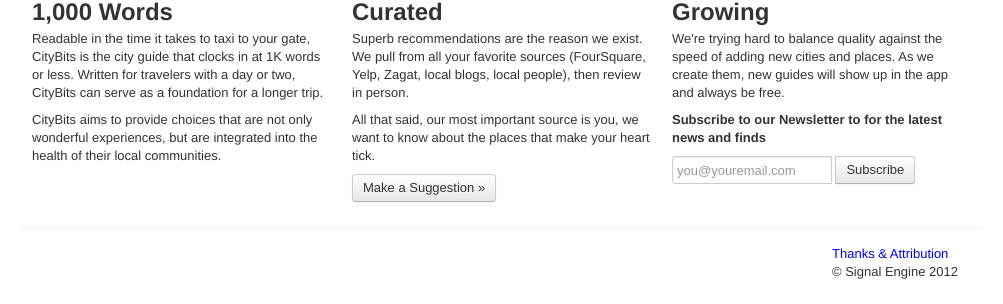
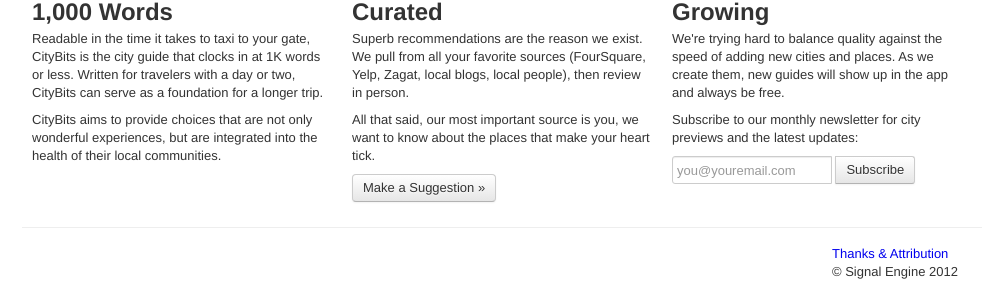
Before and after one commit to ren/citybitsapp.com, a Jekyll site: the page index.html, which Jekyll copies as it is, in a window 1280 px wide. Shown: the part 458-762 px from the top of the page, without its empty margins (138-1141 px from the left). Built offline with Jekyll 4.4.1, drawn with Linux system fonts in a browser that asks for light colours.

Commit message:
Wordsmithing.

```diff
--- a/index.html
+++ b/index.html
@@ -62,7 +62,7 @@
 			<p><a class="btn" href="#">Donate via Kickstarter &raquo;</a></p> -->
 			<!-- Begin MailChimp Signup Form -->
 			<form class="form-inline" action="http://citybitsapp.us7.list-manage.com/subscribe/post?u=f7682c51b55497340bdbe84c1&amp;id=ed9fd1f150" method="post" id="mc-embedded-subscribe-form" name="mc-embedded-subscribe-form" class="validate" target="_blank" novalidate>
-				<p><b>Subscribe to our Newsletter to for the latest news and finds</b></p>
+				<p>Subscribe to our monthly newsletter for city previews and the latest updates:</p>
 				<div class="input-append">
 					<input type="email" value="" name="EMAIL" class="required email input-medium" placeholder="you@youremail.com">
 					<button type="submit" class="btn">Subscribe</button>
```
